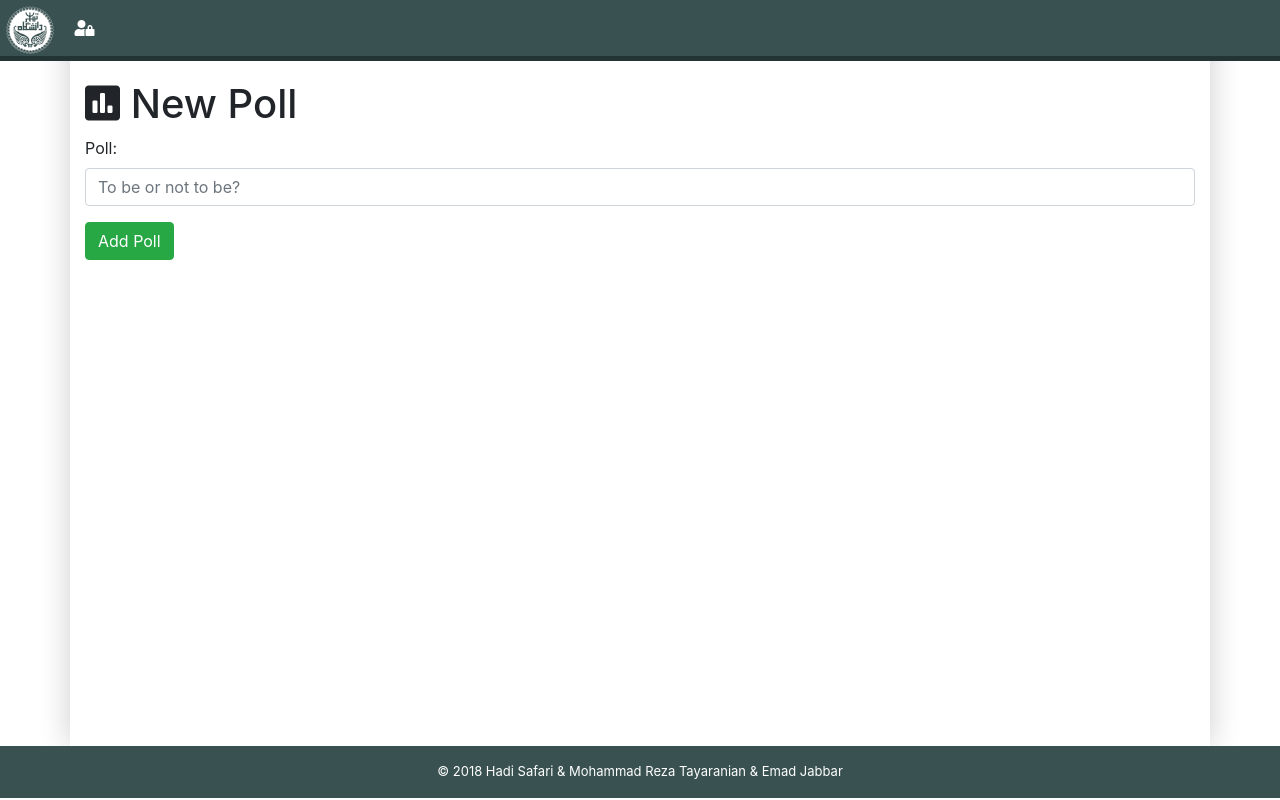
After one commit to hadisfr/UTScheduler, a Django app: page /polls/new/ in a window 1280 px wide. The commit adds this page. Run offline with Django 3.2, Linux system fonts and the light colour scheme; some libraries are stand-ins or nearby versions.

Commit message:
add creating new poll

```diff
--- a/src/UTScheduler/urls.py
+++ b/src/UTScheduler/urls.py
@@ -14,10 +14,11 @@ Including another URLconf
     2. Add a URL to urlpatterns:  path('blog/', include('blog.urls'))
 """
 from django.contrib import admin
-from django.urls import path
+from django.urls import path, include
 import polls.views
 
 urlpatterns = [
+    path('polls/', include('polls.urls')),
     path('login/', polls.views.login),
     path('logout/', polls.views.logout),
     path('admin/', admin.site.urls),
--- /dev/null
+++ b/src/polls/urls.py
@@ -0,0 +1,11 @@
+from django.contrib import admin
+from django.urls import path
+import polls.views
+
+urlpatterns = [
+    path('', polls.views.my_polls),
+    path('new/', polls.views.new_poll),
+    path('poll/<poll_id>', polls.views.handle_poll),
+    path('poll/<poll_id>/choice', polls.views.add_choice),
+    path('poll/<poll_id>/user', polls.views.add_user_to_poll),
+]
--- a/src/polls/views.py
+++ b/src/polls/views.py
@@ -1,11 +1,14 @@
 from django.shortcuts import render, Http404, redirect
 from django.core.exceptions import ObjectDoesNotExist
 
-from .models import User
+from .models import User, Poll, Choice, Vote
 
 
 def my_polls(req):
-    return render(req, "polls/my_polls.html")
+    user = User.objects.get(name=req.session['username'])
+    owned_polls = Poll.objects.filter(owner=user)
+    involved_polls = Poll.objects.filter(audience=user)
+    return render(req, "polls/my_polls.html", {"owned_polls": owned_polls, "involved_polls": involved_polls})
 
 
 def login(req):
@@ -31,3 +34,72 @@ def login(req):
 def logout(req):
     req.session['username'] = None
     return redirect("/")
+
+
+def new_poll(req):
+    if req.method == 'GET':
+        return render(req, "polls/new_poll.html")
+    elif req.method == 'POST':
+        poll = Poll.objects.create(question_text=req.POST['question'], owner=User.objects.get(name=req.session['username']))
+        return redirect("/polls/poll/%s" % poll.id, {"msg": "Poll created successfully!"})
+    else:
+        raise Http404
+
+
+def handle_poll(req, poll_id):
+    try:
+        poll = Poll.objects.get(id=poll_id)
+        user = User.objects.get(name=req.session['username'])
+        choices = Choice.objects.filter(poll=poll)
+        if poll.owner == user:
+            return render(req, "polls/poll_details.html", {
+                "poll": poll,
+                "choices": choices,
+                "involved_users": User.objects.filter(poll=poll),
+                "users": User.objects.exclude(poll=poll).exclude(owner=poll),
+            })
+        else:
+            return render(req, "login.html", {
+                "msg": "Wrong authentication data!",
+                "redirect": req.POST.get('redirect', None)
+            }, status=401)
+    except ObjectDoesNotExist:
+        raise Http404
+
+
+def add_choice(req, poll_id):
+    if req.method == 'POST':
+        try:
+            poll = Poll.objects.get(id=poll_id)
+            user = User.objects.get(name=req.session['username'])
+            if poll.owner == user:
+                Choice.objects.create(poll=poll, choice_text=req.POST['text'])
+                return redirect("/polls/poll/%s" % poll.id, {"msg": "Choice created successfully!"})
+            else:
+                return render(req, "login.html", {
+                    "msg": "Wrong authentication data!",
+                    "redirect": req.POST.get('redirect', None)
+                }, status=401)
+        except ObjectDoesNotExist:
+            raise Http404
+    else:
+        raise Http404
+
+
+def add_user_to_poll(req, poll_id):
+    if req.method == 'POST':
+        try:
+            poll = Poll.objects.get(id=poll_id)
+            user = User.objects.get(name=req.session['username'])
+            if poll.owner == user:
+                poll.audience.add(User.objects.get(name=req.POST['username']))
+                return redirect("/polls/poll/%s" % poll.id, {"msg": "User added successfully!"})
+            else:
+                return render(req, "login.html", {
+                    "msg": "Wrong authentication data!",
+                    "redirect": req.POST.get('redirect', None)
+                }, status=401)
+        except ObjectDoesNotExist:
+            raise Http404
+    else:
+        raise Http404
--- /dev/null
+++ b/src/templates/polls/new_poll.html
@@ -0,0 +1,12 @@
+{% extends '../trunk.html' %}
+{% block title %} :: New Poll{% endblock %}
+{% block content %}
+<h1><span class="fas fa-poll"></span> New Poll</h1>
+<form action="{{request.path}}" method="POST">
+    <div class="form-group">
+        <label for="question">Poll:</label>
+        <input type="text" class="form-control" name="question" placeholder="To be or not to be?">
+    </div>
+    <button type="submit" class="btn btn-success">Add Poll</button>
+</form>
+{% endblock %}
```
Also changed, not shown: src/templates/polls/my_polls.html (added, +16 -0 lines), src/templates/polls/poll_details.html (added, +36 -0 lines), src/templates/login.html (line endings or trailing spaces).
